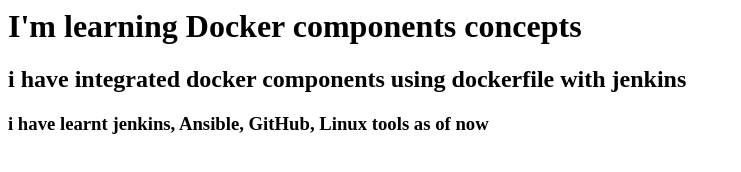
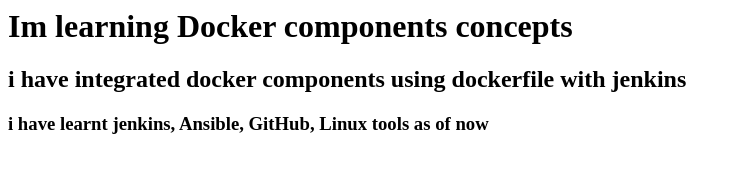
Before and after one commit to sumanthtony/Docker_task, a plain HTML site: page index.html in a window 1280 px wide. Shown: the whole page, without its empty margins (0-741 px from the left). Drawn offline with Linux system fonts and the light colour scheme.

Commit message:
Update index.html

```diff
--- a/index.html
+++ b/index.html
@@ -1,3 +1,3 @@
-<h1>I'm learning Docker components concepts</h1>
+<h1>Im learning Docker components concepts</h1>
 <h2>i have integrated docker components using dockerfile with jenkins</h2>
 <h3>i have learnt jenkins, Ansible, GitHub, Linux tools as of now</h3>
```
